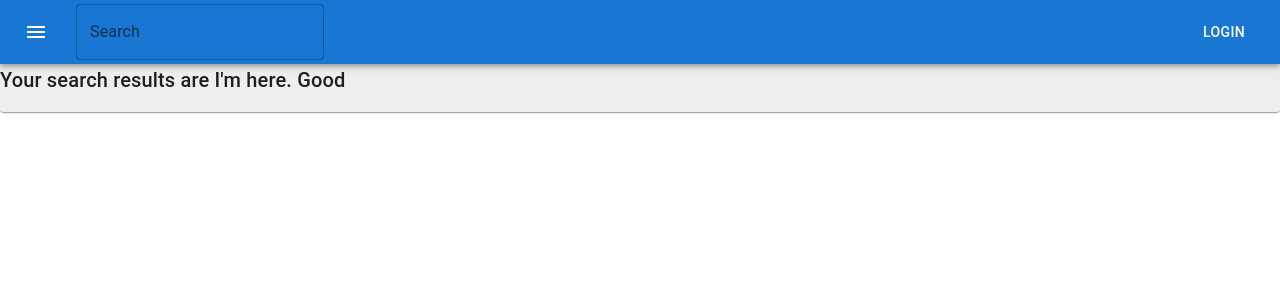
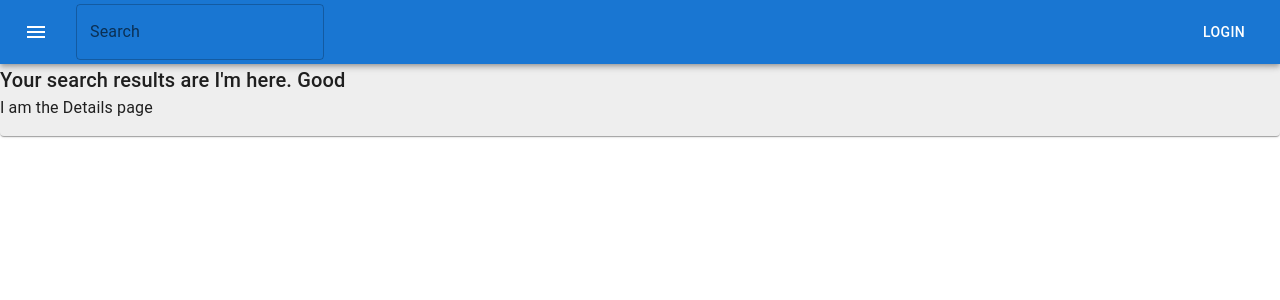
Before and after one commit to Swammered/food-viewer, a React (Create React App) app: page /Details in a window 1280 px wide. Shown: the top 300 px of the page. Built offline with nearby package versions, Linux system fonts and the light colour scheme; no server answers.

Commit message:
fixed Detail name

```diff
--- a/src/components/Layout.js
+++ b/src/components/Layout.js
@@ -1,9 +1,10 @@
-import React, {useState, useEffect} from 'react'
-import { Typography, Box, AppBar, Toolbar, IconButton, Button, TextField, InputAdornment, Paper} from '@mui/material'
+import React, { useState, useEffect } from 'react'
+import { Typography, Box, AppBar, Toolbar, IconButton, Button, TextField, InputAdornment, Paper } from '@mui/material'
 import TestGrid from '../pages/TestGrid'
+import Details from '../pages/Details'
 import MenuIcon from '@mui/icons-material/Menu'
 import Search from '../pages/Search'
-import {BrowserRouter, Routes, Route} from 'react-router-dom'
+import { BrowserRouter, Routes, Route } from 'react-router-dom'
 import SearchIcon from '@mui/icons-material/Search';
 import yelp from '../api/yelp'
 
@@ -23,13 +24,13 @@ const Layout = () => {
         searchApi(e.target.value)
     }
 
-    useEffect( () => {
+    useEffect(() => {
         searchApi("Chinese")
-    }, [] )
+    }, [])
 
     return (
         <>
-            <Paper sx={{backgroundColor : "#eeeeee", pb: 2}}>
+            <Paper sx={{ backgroundColor: "#eeeeee", pb: 2 }}>
                 <BrowserRouter>
                     <Box sx={{ flexGrow: 1 }}>
                         <AppBar position="static">
@@ -46,8 +47,8 @@ const Layout = () => {
                                 <Typography variant="h6" component="div" sx={{ flexGrow: 1 }}>
                                     <TextField
                                         onKeyPress={
-                                    (e)=> {
-                                        if (e.key === "Enter"){
+                                            (e) => {
+                                                if (e.key === "Enter") {
                                                     doSearch(e)
                                                 }
                                             }
@@ -71,9 +72,10 @@ const Layout = () => {
 
                     <Typography variant="h6">Your search results are {searchText}</Typography>
                     <Routes>
-                        <Route exact path='/' element={<TestGrid/>} />
-                        <Route exact path='/testgrid' element={<TestGrid/>} />
-                        <Route exact path='/search' element={<Search searchResults={results}/>} />
+                        <Route exact path='/' element={<TestGrid />} />
+                        <Route exact path='/testgrid' element={<TestGrid />} />
+                        <Route exact path='/Details' element={<Details />} />
+                        <Route exact path='/search' element={<Search searchResults={results} />} />
                     </Routes>
 
                 </BrowserRouter>
--- /dev/null
+++ b/src/pages/Details.js
@@ -0,0 +1,13 @@
+import React from "react"
+import { Typography } from "@mui/material"
+
+
+const Details = () => {
+
+    return (
+        <>
+            <Typography>I am the Details page</Typography>
+        </>
+    )
+}
+export default Details
```
Lines whose indentation alone changed are shown as unchanged.
